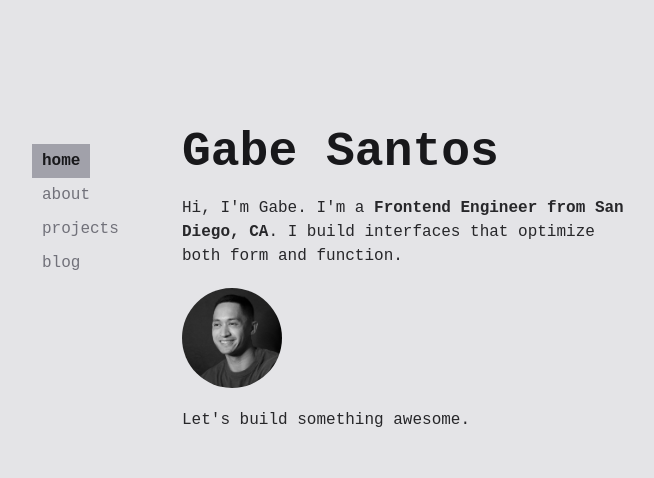
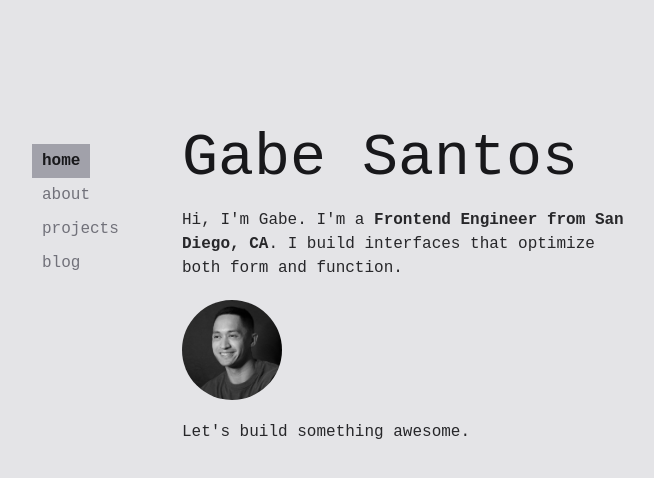
Before and after one commit to gabe-santos/gabe-santos-portfolio, a Next.js app: page / in a window 1280 px wide. Shown: the top 478 px of the page, without its empty margins (288-942 px from the left). Built offline with nearby package versions, Linux system fonts and the light colour scheme; a web font is replaced by a local one.

Commit message:
makes title font bigger

```diff
--- a/app/page.tsx
+++ b/app/page.tsx
@@ -30,7 +30,7 @@ export default async function HomePage() {
 
 	return (
 		<SlideInSection>
-			<h1 className='text-5xl font-mono font-bold'>{name}</h1>
+			<h1 className='text-6xl font-mono'>{name}</h1>
 			<p className='my-5 max-w-[460px] text-zinc-800 dark:text-zinc-300 font-mono'>
 				{about()}
 			</p>
--- a/next.config.js
+++ b/next.config.js
@@ -4,9 +4,6 @@ const nextConfig = {
 	experimental: {
 		appDir: true,
 	},
-	images: {
-		disableStaticImages: true,
-	},
 };
 
 module.exports = nextConfig;
```
Also changed, not shown: next-env.d.ts.
